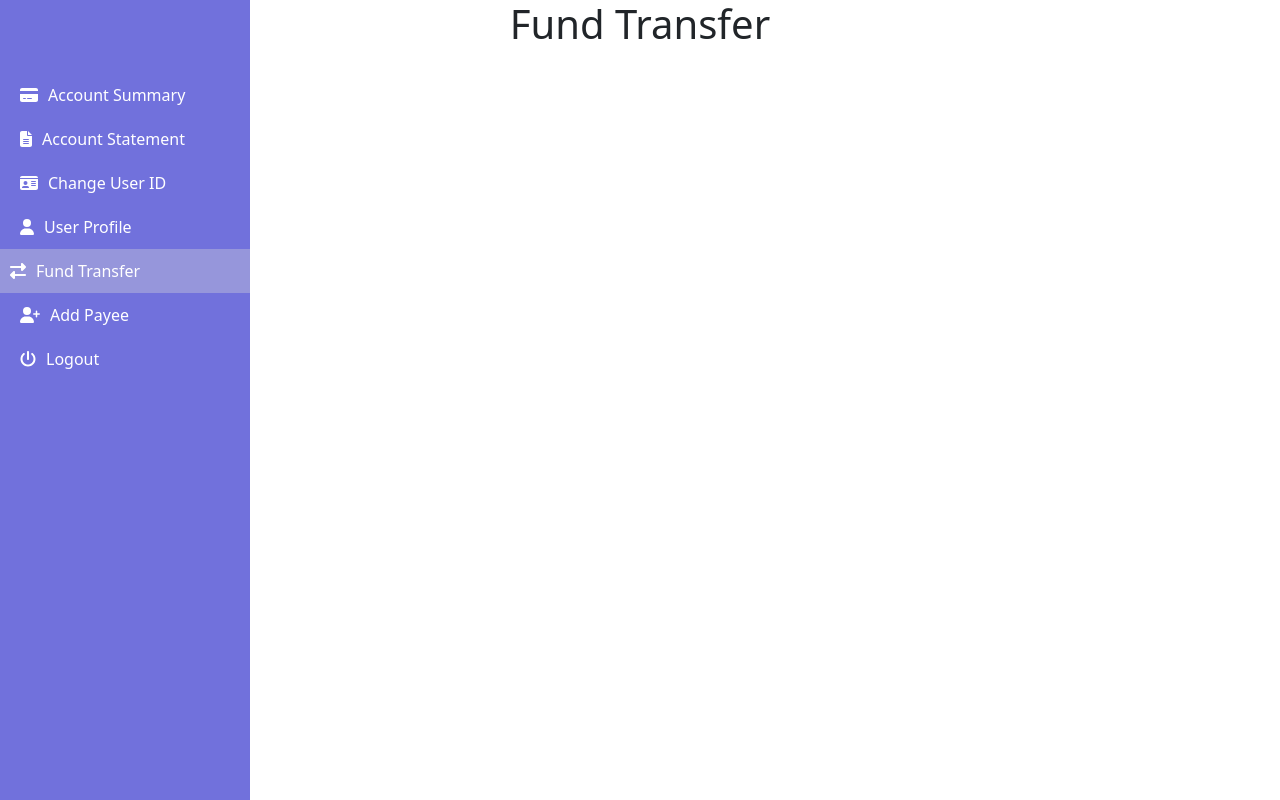
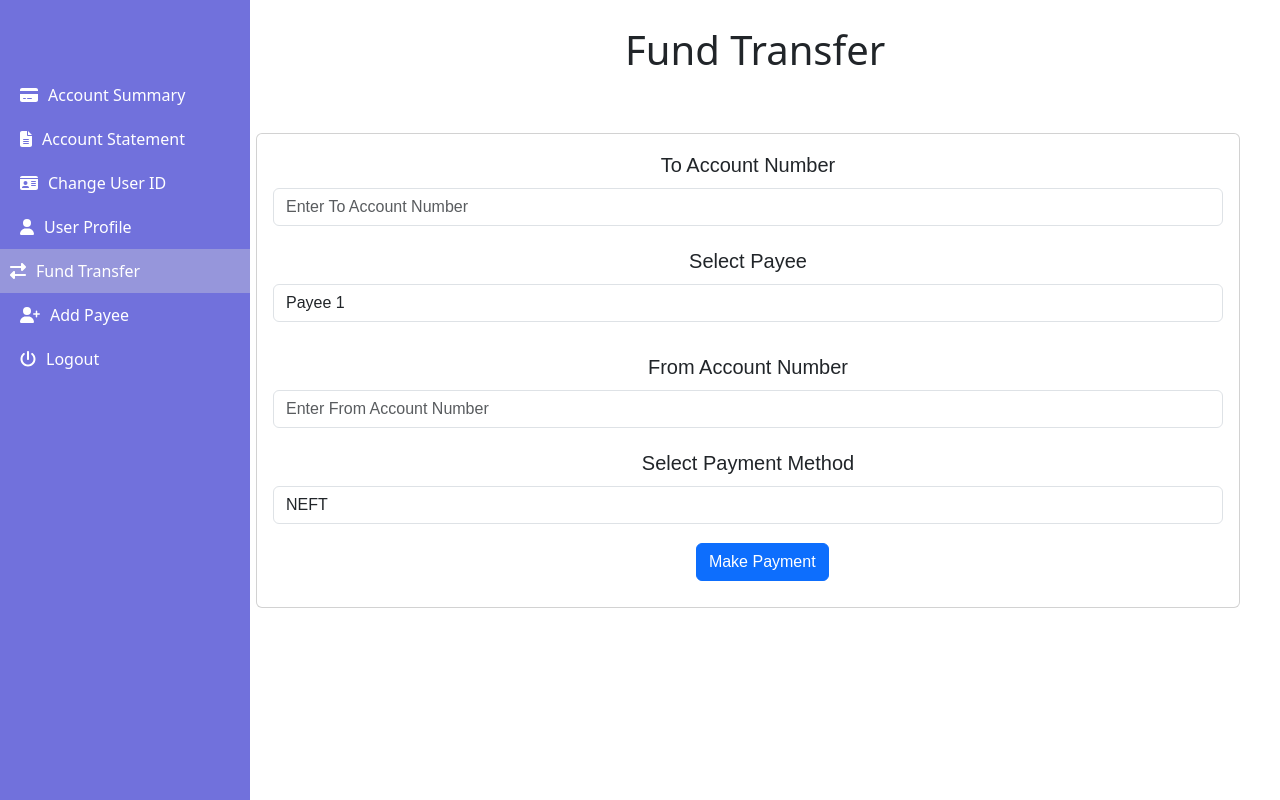
Before and after one commit to nishant14763/Online_Banking_System, a React (Create React App) app in the folder frontend/: page /profile/transfer in a window 1280 px wide. Built offline with nearby package versions, Linux system fonts and the light colour scheme.

Commit message:
Added User Pages

```diff
--- a/frontend/src/App.js
+++ b/frontend/src/App.js
@@ -4,7 +4,7 @@ import "bootstrap/dist/css/bootstrap.min.css";
 import Login from "./components/Home/Login";
 import Register from "./components/Home/Register";
 import CreateAccount from "./components/CreateAccount";
-import Dashboard from "./components/Dashboard"
+import Dashboard from "./components/Dashboard";
 import { BrowserRouter, Route, Routes } from "react-router-dom";
 import ResetPassword from "./components/Reset Password";
 import UserList from "./components/UserList";
@@ -22,29 +22,31 @@ import AddPayee from "./components/user/AddPayee";
 import SideNavbar from "./components/user/SideNavbar";
 import Home from "./components/Home/Home";
 
-
-
 function App() {
-
   return (
     <div className="App">
       <BrowserRouter>
         <Routes>
-
           <Route path="/">
             <Route index element={<Home />}></Route>
             <Route path="customer" element={<Customer />}></Route>
             <Route path="login" element={<Login />}></Route>
             <Route path="createAccount" element={<CreateAccount />}></Route>
-            <Route path="dashboard" element ={<Dashboard/>}></Route>
+            <Route path="dashboard" element={<Dashboard />}></Route>
             <Route path="resetPassword" element={<ResetPassword />}></Route>
-          	<Route path="UserList" element={<UserList />}></Route>
-          	<Route path="UserDetails" element={<UserDetails />}></Route>
-          	<Route path="Sidebar" element={<Sidebar />}></Route>
+            <Route path="UserList" element={<UserList />}></Route>
+            <Route path="UserDetails" element={<UserDetails />}></Route>
+            <Route path="Sidebar" element={<Sidebar />}></Route>
             <Route path="Admin" element={<Admin />}></Route>
 
-            <Route path="profile/account-summary" element={<SideNavbar />}></Route>
-            <Route path="profile/statement" element={<AccountStatement />}></Route>
+            <Route
+              path="profile/account-summary"
+              element={<AccountSummary />}
+            ></Route>
+            <Route
+              path="profile/statement"
+              element={<AccountStatement />}
+            ></Route>
             <Route path="profile/change-id" element={<ChangeUserId />}></Route>
             <Route path="profile/profile" element={<UserProfile />}></Route>
             <Route path="profile/transfer" element={<FundTransfer />}></Route>
--- /dev/null
+++ b/frontend/src/components/user/AccountSummary.css
@@ -0,0 +1,15 @@
+.account-summary-heading{
+    margin-left: 18%;
+    padding-bottom: 4%;
+    padding-top:2%;
+}
+
+.table{
+    margin-left: 15%;
+   width: 80%;
+}
+
+.btn{
+    margin-left: 18%;
+    margin-top: 2%;
+}
--- a/frontend/src/components/user/AccountSummary.js
+++ b/frontend/src/components/user/AccountSummary.js
@@ -1,11 +1,50 @@
-import React from 'react';
-import SideNavbar from './SideNavbar';
+import React from "react";
+import SideNavbar from "./SideNavbar";
+import "bootstrap/dist/css/bootstrap.min.css";
+import "./AccountSummary.css";
 
 const AccountSummary = () => {
+  const users = [
+    {
+      SLNO: 1,
+      Name: "John Doe",
+      Account_Number: "8293746251",
+      Balance: "124335",
+    },
+    {
+      SLNO: 2,
+      Name: "Jane Smith",
+      Account_Number: "9374826473",
+      Balance: "234500",
+    },
+  ];
+
   return (
     <div>
       <SideNavbar />
-      <h1>Account Summary</h1>
+      <h1 className="account-summary-heading">Account Summary</h1>
+      <div className="account-table">
+        <table class="table" className="table">
+          <thead class="thead-dark">
+            <tr>
+              <th>SLNO</th>
+              <th>Name</th>
+              <th>Account Number</th>
+              <th>Balance </th>
+            </tr>
+          </thead>
+          <tbody>
+            {users.map((user) => (
+              <tr key={user.SLNO}>
+                <td>{user.SLNO}</td>
+                <td>{user.Name}</td>
+                <td>{user.Account_Number}</td>
+                <td>{user.Balance}</td>
+              </tr>
+            ))}
+          </tbody>
+        </table>
+      </div>
     </div>
   );
 };
--- /dev/null
+++ b/frontend/src/components/user/FundTransfer.css
@@ -0,0 +1,15 @@
+.fund-transfer-heading{
+    margin-left: 18%;
+    padding-bottom: 4%;
+    padding-top:2%;
+}
+.fund-transfer-container{
+    max-width: calc(80%-20px);
+    margin-right: 40px;
+    margin-left: 20%;
+    font-size: 20px;
+    font-family:'Arial',sans-serif;
+}
+.fund-transfer-button{
+    margin-right:15%;
+}
--- a/frontend/src/components/user/FundTransfer.js
+++ b/frontend/src/components/user/FundTransfer.js
@@ -1,13 +1,64 @@
-import React from 'react';
-import SideNavbar from './SideNavbar';
+import React from "react";
+import SideNavbar from "./SideNavbar";
+import { Card, Form, Button } from "react-bootstrap";
+import "./FundTransfer.css";
 
 const FundTransfer = () => {
   return (
-  <div>
-    <SideNavbar />
-    <h1>Fund Transfer</h1>
-  </div>
-    );
+    <div>
+      <SideNavbar />
+      <h1 className="fund-transfer-heading">Fund Transfer</h1>
+      <div className="fund-transfer-container">
+        <Card>
+          <Card.Body>
+            <Form>
+              <Form.Group controlid="toAccount">
+                <Form.Label>To Account Number</Form.Label>
+                <Form.Control
+                  type="text"
+                  placeholder="Enter To Account Number"
+                ></Form.Control>
+              </Form.Group>
+              <Form.Group controlid="selectPayee">
+                <Form.Label>Select Payee</Form.Label>
+                <Form.Control as="select">
+                  <option>Payee 1</option>
+                  <option>Payee 2</option>
+                  <option>Payee 3</option>
+                </Form.Control>
+              </Form.Group>
+
+              <br />
+
+              <Form.Group controlid="fromAccount">
+                <Form.Label>From Account Number</Form.Label>
+                <Form.Control
+                  type="text"
+                  placeholder="Enter From Account Number"
+                ></Form.Control>
+              </Form.Group>
+
+              <Form.Group controlid="selectPaymentMethod">
+                <Form.Label>Select Payment Method</Form.Label>
+                <Form.Control as="select">
+                  <option>NEFT</option>
+                  <option>IMPS</option>
+                  <option>RTGS</option>
+                </Form.Control>
+              </Form.Group>
+              <Button
+                className="fund-transfer-button"
+                variant="primary"
+                type="submit"
+              >
+                Make Payment
+              </Button>
+            </Form>
+          </Card.Body>
+        </Card>
+      </div>
+    </div>
+  );
 };
 
 export default FundTransfer;
--- /dev/null
+++ b/frontend/src/components/user/UserProfile.css
@@ -0,0 +1,16 @@
+.user-profile-heading{
+    margin-left: 18%;
+    padding-bottom: 4%;
+    padding-top:2%;
+}
+.user-card{
+    max-width: calc(80%-20px);
+    margin-right: 40px;
+    margin-left: 20%;
+    font-size: 20px;
+    font-family:'Arial',sans-serif;
+}
+
+.user-profile-button{
+    margin-right:15%;
+}
--- a/frontend/src/components/user/UserProfile.js
+++ b/frontend/src/components/user/UserProfile.js
@@ -1,15 +1,42 @@
-import React from 'react';
-import { NavLink } from 'react-router-dom';
-import { FontAwesomeIcon } from '@fortawesome/react-fontawesome';
-import { faCreditCard, faFileAlt, faIdCard, faUser, faExchangeAlt, faUserPlus } from '@fortawesome/free-solid-svg-icons';
-import './SideNavbar.css'; // Add your styling here
-import SideNavbar from './SideNavbar';
+import React from "react";
+import { NavLink } from "react-router-dom";
+import { FontAwesomeIcon } from "@fortawesome/react-fontawesome";
+import {
+  faCreditCard,
+  faFileAlt,
+  faIdCard,
+  faUser,
+  faExchangeAlt,
+  faUserPlus,
+} from "@fortawesome/free-solid-svg-icons";
+import "./SideNavbar.css"; // Add your styling here
+import SideNavbar from "./SideNavbar";
+import { Card, Button } from "react-bootstrap";
+import "./UserProfile.css";
 
 const UserProfile = () => {
   return (
     <div>
-        <SideNavbar />
-        <h1>User Profile</h1>
+      <SideNavbar />
+      <h1 className="user-profile-heading">User Profile</h1>
+      <div className="user-profile">
+        <Card className="user-card card border-info">
+          <Card.Body>
+            <Card.Text>Name: John Doe</Card.Text>
+            <Card.Text>Email: johndoe@example.com</Card.Text>
+            <Card.Text>Phone: +91 9874656738</Card.Text>
+            <Card.Text>Date of Birth: January 2, 1988</Card.Text>
+
+            <Button
+              className="user-profile-button"
+              variant="primary"
+              type="submit"
+            >
+              Update
+            </Button>
+          </Card.Body>
+        </Card>
+      </div>
     </div>
   );
 };
```
Also changed, not shown: frontend/src/components/user/AddPayee.css (added).
